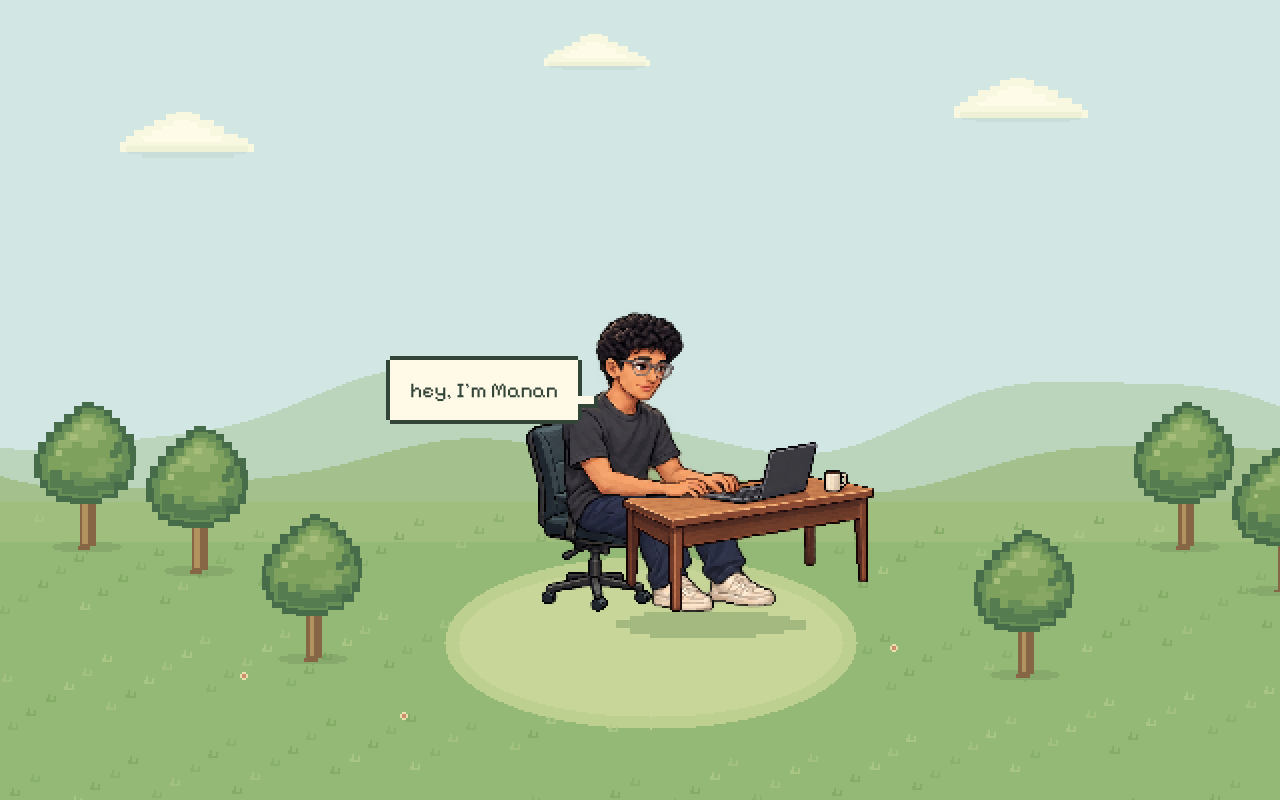
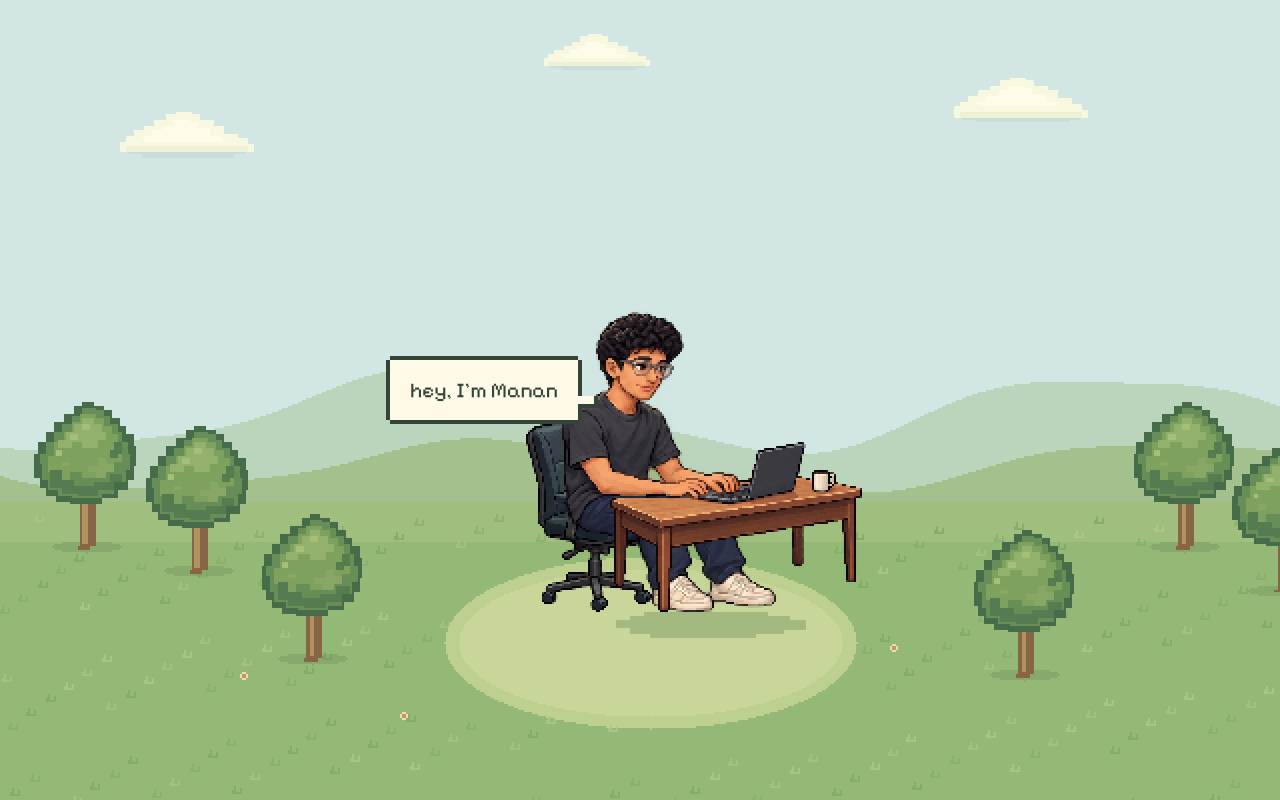
Before and after one commit to Manan1511/Portfolio, a React (Vite) app: page / in a window 1280 px wide. Built offline with nearby package versions, Linux system fonts and the light colour scheme.

Commit message:
fix: nudge desk left

```diff
--- a/src/styles.css
+++ b/src/styles.css
@@ -16,7 +16,6 @@ button { -webkit-tap-highlight-color: transparent; }
 .scene-chair { z-index: 1; transform: translateX(calc(-10px * var(--sprite-scale))); }
 .scene-desk-rear { z-index: 0; }
 .scene-desk-front { z-index: 3; }
-.scene-desk-rear, .scene-desk-front { transform: translateX(calc(4px * var(--sprite-scale))); }
 .hello-bubble { position: absolute; top: 348px; left: calc(50% - 250px); z-index: 40; width: 188px; min-height: 60px; border: 0; background: #fff9e7; color: #334438; box-shadow: 4px 0 #334438, -4px 0 #334438, 0 4px #334438, 0 -4px #334438; font: 400 21px Pixelify, monospace; text-align: center; cursor: pointer; padding: 14px 8px; }
 .hello-bubble::after { content: ''; position: absolute; right: -16px; bottom: 12px; width: 16px; height: 8px; background: #fff9e7; border-bottom: 4px solid #334438; box-shadow: 4px 0 #334438; }
 .hello-bubble:focus-visible { outline: 3px solid #497c59; outline-offset: 8px; }
```
Also changed, not shown: 1 other file (tests, documents, lock files or other folders).
